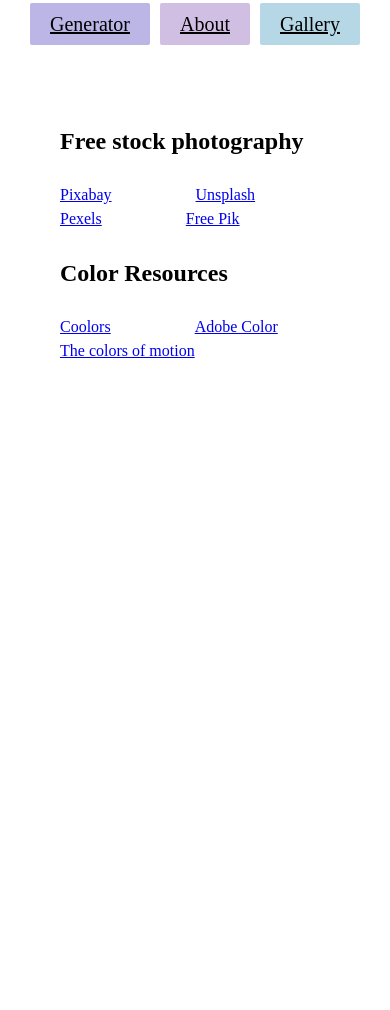
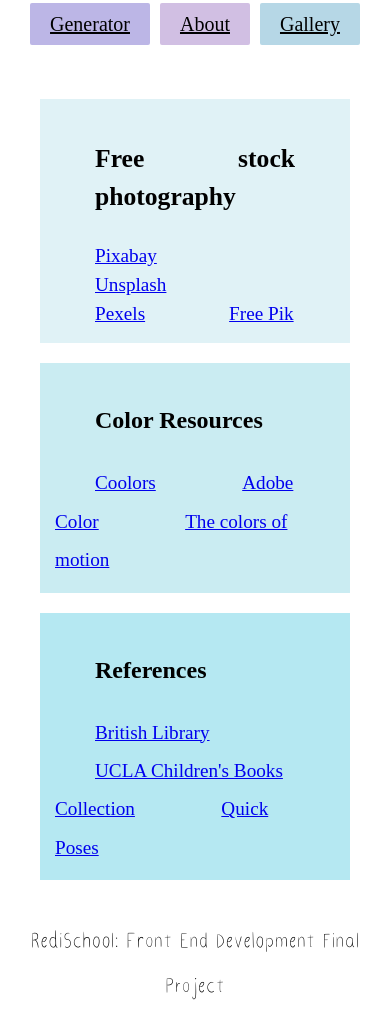
Before and after one commit to GnoMonique/final-project, a plain HTML site: page resources.html in a window 390 px wide. Shown: the part 303-1313 px from the top of the page. Before the commit the page ends 844 px from the top, so only its background shows below. Drawn offline with Linux system fonts and the light colour scheme.

Commit message:
monday_last commit

```diff
--- a/resources.html
+++ b/resources.html
@@ -10,30 +10,44 @@
 
   <div class="banner">
     <img src="imagens/teste1.png">
-    </div>
+  </div>
 
     <nav class="navbar">
       <ul class="navlinks">
-        <li><a class= "navgenerator" href="generator.html">Generator</a></li>
+        <li><a class= "navgenerator" href="index.html">Generator</a></li>
         <li><a class= "navabout" href="about.html">About</a></li>
-        <li><a class= "navgallery" href="index.html">Gallery</a></li>
+        <li><a class= "navgallery" href="galeria.html">Gallery</a></li>
       </ul>
     </nav>
 
     <div class="contentResources">
 
+        <div class="fotos">
         <h3> Free stock photography</h3>
         <a href="https://pixabay.com/" target="_blank">Pixabay</a>
         <a href="https://unsplash.com/fr" target="_blank">Unsplash</a>
         <a href="https://www.pexels.com/fr-fr/" target="_blank">Pexels</a>
         <a href="https://www.freepik.com/" target="_blank">Free Pik</a>
+        </div>
 
-
+        <div class="cores">
         <h3> Color Resources </h3>
         <a href="https://coolors.co/" target="_blank">Coolors</a>
         <a href="https://color.adobe.com/fr/create/color-wheel" target="_blank">Adobe Color</a>
         <a href="https://thecolorsofmotion.com/" target="_blank">The colors of motion</a>
+        </div>
 
+        <div class="referencias">
+          <h3> References </h3>
+          <a href="https://www.flickr.com/photos/britishlibrary/" target="_blank">British Library</a>
+          <a href="https://archive.org/details/yrlsc_childrens" target="_blank">UCLA Children's Books Collection</a>
+          <a href="https://quickposes.com/en" target="_blank">Quick Poses</a>
+          </div>
+
+    </div>
+
+    <div class="footer">
+      RediSchool: Front End Development Final Project
     </div>
 
 </body>
--- a/script.js
+++ b/script.js
@@ -1,4 +1,5 @@
 
+// Script for Gallery Page
 
 const images = [
     { src: 'imagens/penguin.png', title: 'Fancy Penguin', category: 'Animals' },
--- a/style.css
+++ b/style.css
@@ -1,7 +1,8 @@
+
+/* CSS for Gallery Page */
 * {
   margin: 0;
   padding: 0;
-  /*box-sizing: border-box;*/
 }
 
 body {
@@ -67,7 +68,7 @@ body {
 }
 
 
-/* Galery Page */
+/* Gallery Page */
 
 .pageContainer {
   display: flex;
@@ -137,7 +138,21 @@ body {
   transform: scale (1);
 }
 
+/* Footer*/
+.footer {
+  font-family: "Fontenova";
+  font-size: 30px;
+  text-align: center;
+}
 
+@font-face {
+  font-family: Fontenova;
+  src: url("font/Fontenova-Regular.ttf");
+  font-weight: normal;
+  font-style: normal;
+}
+
+/* Responsive */
 @media (max-width: 767px) {
   .pageContainer {
       flex-direction: column;
--- a/style1.css
+++ b/style1.css
@@ -1,4 +1,4 @@
-/* Prompt page */
+/* CSS for the Prompt, About and  Resources pages */
 
 * {
     margin: 0;
@@ -27,6 +27,13 @@ p {
     overflow: auto;
   }
 
+@font-face {
+    font-family: Fontenova;
+    src: url("font/Fontenova-Regular.ttf");
+    font-weight: normal;
+    font-style: normal;
+}
+
 h3 {
     padding-left: 40px;
     padding-right: 40px;
@@ -40,7 +47,10 @@ h3 {
 a {
     padding-left: 40px;
     padding-right: 40px;
+    margin-top: 20px;
 }
+
+/* Banner  */
 
 .banner {
     display: flex;
@@ -51,14 +61,7 @@ a {
     margin: 0 auto;
 }
 
-/*.name {
-    font-family: Arial, Helvetica, sans-serif;
-    font-size: 2rem;
-    color:black;
-    margin-right: 20 px;
-  }
-    */
-
+/* Navigation Bar */
 .navbar {
     width: 100%;
     background-color: white;
@@ -67,7 +70,6 @@ a {
     justify-content: center;
     align-items: center;
   }
-
 
 .navlinks {
     list-style: none;
@@ -119,6 +121,7 @@ a {
     transition: background-color 0.3s;
 }
 
+/* Content */
 .content {
     padding-left: 50px;
     justify-content: center;
@@ -143,6 +146,8 @@ a {
     gap: 15px;
     padding: 20px;
 }
+
+/* Colorful Boxes main page */
 
 .generator {
     display: flex;
@@ -202,9 +207,9 @@ a {
     padding-top: 10px;
 }
 
-#generateButton, #generateButton2 {
+#generateButton {
     height: 60px;
-    min-width: 200px;
+    min-width: 410px;
     border-radius: 10px;
     font-size: 20px;
     background-color: #b0a9c7;
@@ -217,7 +222,7 @@ a {
 }
 
 
-/* Timer */
+/* Timer buttons and display */
 
 .timerContainer {
     display: flex;
@@ -270,6 +275,38 @@ a {
     margin-left: 10px;
 }
 
+/* Resources page */
+
+.fotos {
+    background-color: #e0f2f6;
+    margin-left: 40px;
+    margin-right: 40px;
+    margin-bottom: 20px;
+    height: 100px;
+}
+
+.cores {
+    background-color: #caecf2;
+    margin-left: 40px;
+    margin-right: 40px;
+    margin-bottom: 20px;
+    height: 100px;
+}
+
+.referencias {
+    background-color: #b5e8f2;
+    margin-left: 40px;
+    margin-right: 40px;
+    margin-bottom: 20px;
+    height: 100px;
+}
+
+.footer {
+    font-family: "Fontenova";
+    font-size: 30px;
+    text-align: center;
+}
+
 /*Responsive*/
 
 @media (max-width: 767px) {
@@ -309,3 +346,21 @@ a {
         margin-top: 10px;
     }
 }
+
+@media (max-width: 768px) {
+    .referencias, .cores, .fotos {
+        margin-left: 20px;
+        margin-right: 20px;
+        padding: 15px;
+        display: block;
+        height: auto;
+    }
+
+    .referencias, .cores, .fotos h3 {
+        font-size: 1.6rem;
+    }
+
+    .referencias a, .cores a, .fotos a {
+        font-size: 1.2rem;
+    }
+}
```
Also changed, not shown: about.html (+9 -5 lines), galeria.html (added, +41 -0 lines), gen.script.js (+3 -8 lines), generator.html (deleted, +0 -68 lines), index.html (+51 -13 lines), font/Fontenova-Regular.ttf (added).
